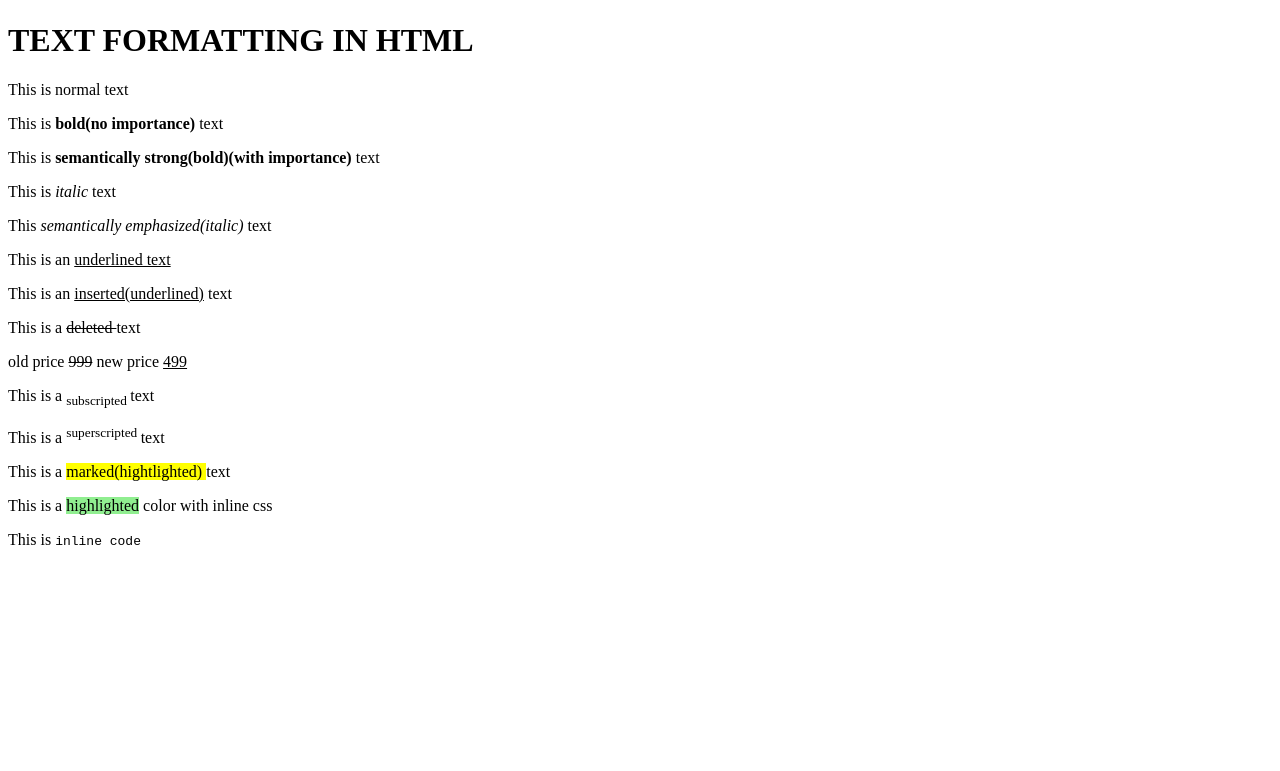
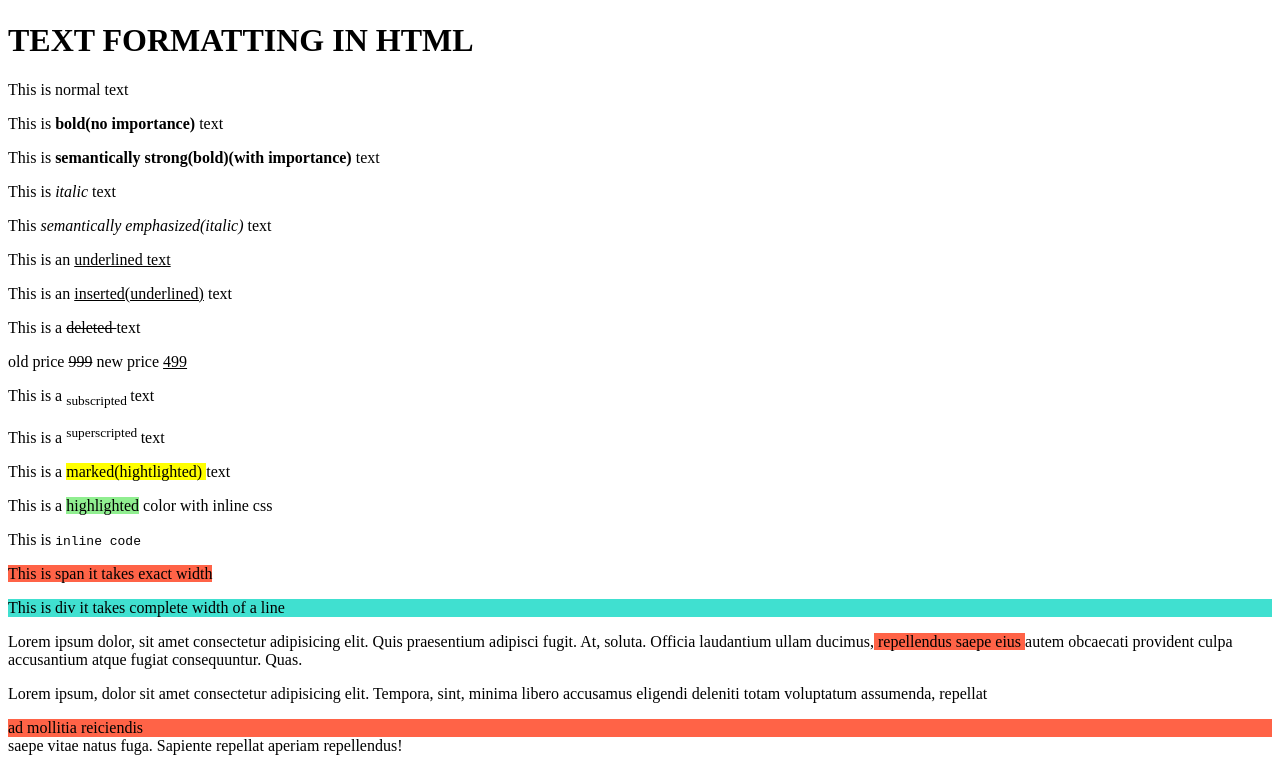
Before and after one commit to avinashpitti/html5, a plain HTML site: page index.html in a window 1280 px wide. Shown: the part 1480-2251 px from the top of the page. Before the commit the page ends 2045 px from the top, so only its background shows below. Drawn offline with Linux system fonts and the light colour scheme.

Commit message:
added div and span tags

```diff
--- a/index.html
+++ b/index.html
@@ -77,6 +77,17 @@
 <p>This is a <mark style="background-color: lightgreen;">highlighted</mark> color with inline css</p>
 <p>This is <code>inline code</code></p>
 
+<!--GROUP TOGETHER HTML-->
+<!--SPAN TAG: Inline container to group elements for styling purposes-->
+<!--Div: Block level container to group elements for styling purposes-->
+
+<p><span style="background-color: tomato;">This is span it takes exact width</span></p>
+<p><div style="background-color: turquoise;">This is div it takes complete width of a line</div></p>
+
+<p>Lorem ipsum dolor, sit amet consectetur adipisicing elit. Quis praesentium adipisci fugit. At, soluta. Officia laudantium ullam ducimus,<span style="background-color: tomato;"> repellendus saepe eius </span>autem obcaecati provident culpa accusantium atque fugiat consequuntur. Quas.</p>
+
+<p>Lorem ipsum, dolor sit amet consectetur adipisicing elit. Tempora, sint, minima libero accusamus eligendi deleniti totam voluptatum assumenda, repellat <div style="background-color: tomato;">ad mollitia reiciendis </div>saepe vitae natus fuga. Sapiente repellat aperiam repellendus!</p>
+
 
 
 
```
